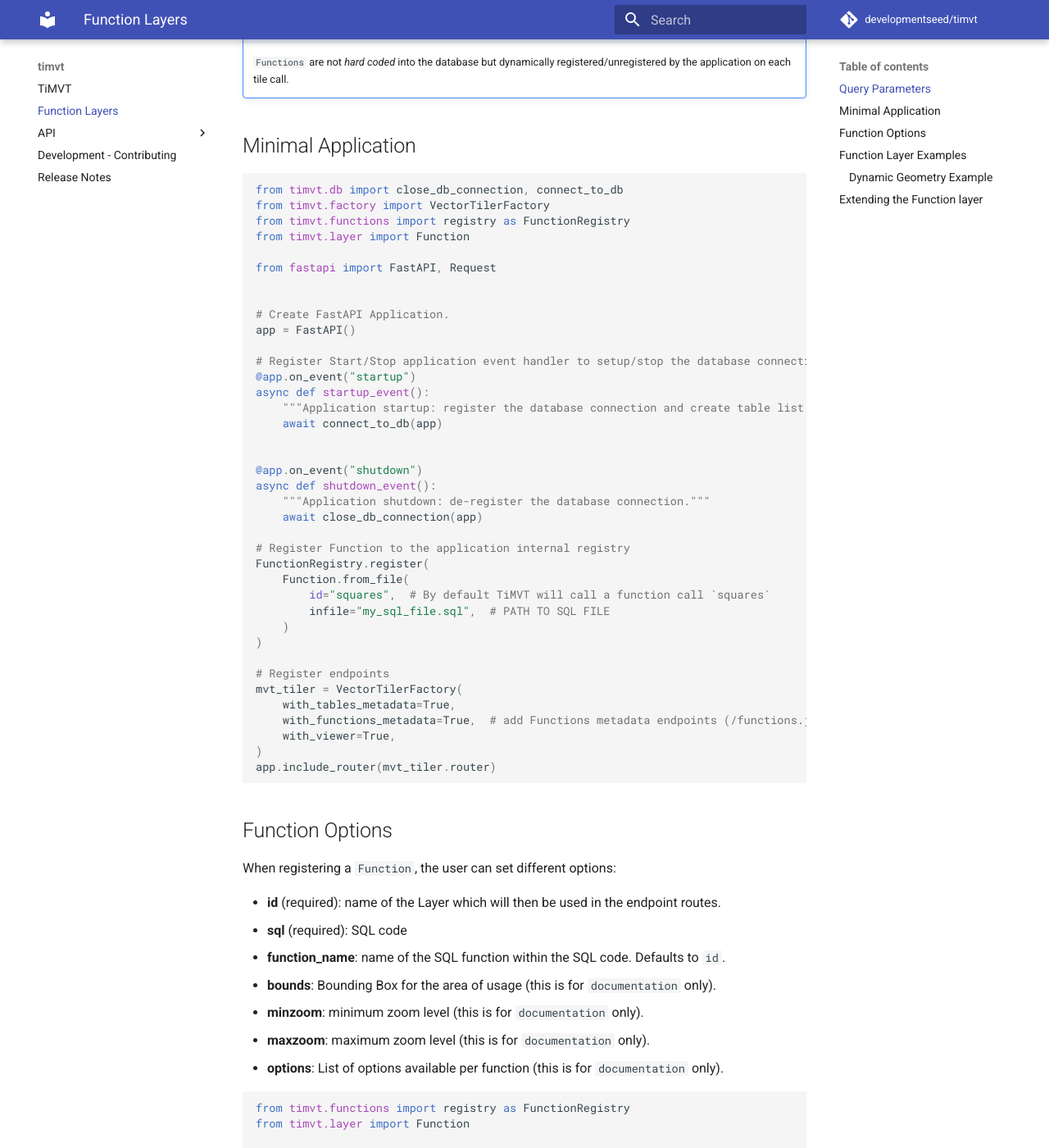
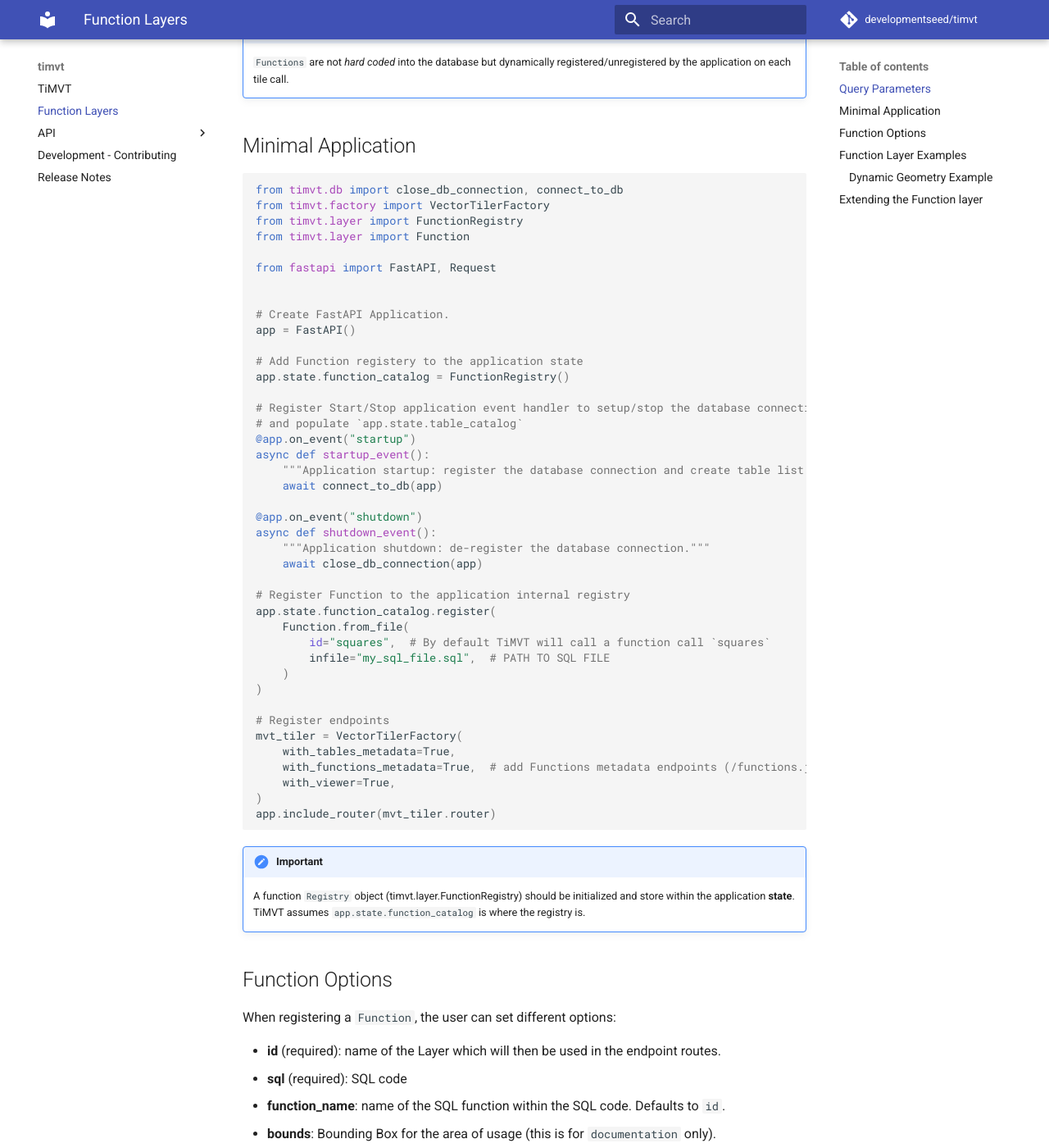
Before and after one commit to developmentseed/timvt, an MkDocs documentation site: the page built from docs/function_layers.md, in a window 1280 px wide and 1400 px high, scrolled down 1154 px. Shown: the whole window at 82% size. Built offline with MkDocs 1.6.1 and Material for MkDocs 9.7.7, drawn with Linux system fonts in a browser that asks for light colours; comment, search, counter and statistics services are not loaded; some of the changed text lies outside the part shown.

Commit message:
store function registry in application state

````diff
--- a/docs/function_layers.md
+++ b/docs/function_layers.md
@@ -42,13 +42,12 @@
 
     `Functions` are not *hard coded* into the database but dynamically registered/unregistered by the application on each tile call.
 
-
 ## Minimal Application
 
 ```python
 from timvt.db import close_db_connection, connect_to_db
 from timvt.factory import VectorTilerFactory
-from timvt.functions import registry as FunctionRegistry
+from timvt.layer import FunctionRegistry
 from timvt.layer import Function
 
 from fastapi import FastAPI, Request
@@ -57,12 +56,15 @@
 # Create FastAPI Application.
 app = FastAPI()
 
+# Add Function registery to the application state
+app.state.function_catalog = FunctionRegistry()
+
 # Register Start/Stop application event handler to setup/stop the database connection
+# and populate `app.state.table_catalog`
 @app.on_event("startup")
 async def startup_event():
     """Application startup: register the database connection and create table list."""
     await connect_to_db(app)
-
 
 @app.on_event("shutdown")
 async def shutdown_event():
@@ -70,7 +72,7 @@
     await close_db_connection(app)
 
 # Register Function to the application internal registry
-FunctionRegistry.register(
+app.state.function_catalog.register(
     Function.from_file(
         id="squares",  # By default TiMVT will call a function call `squares`
         infile="my_sql_file.sql",  # PATH TO SQL FILE
@@ -86,6 +88,10 @@
 app.include_router(mvt_tiler.router)
 ```
 
+!!! Important
+
+    A function `Registry` object (timvt.layer.FunctionRegistry) should be initialized and store within the application **state**. TiMVT assumes `app.state.function_catalog` is where the registry is.
+
 ## Function Options
 
 When registering a `Function`, the user can set different options:
@@ -99,49 +105,44 @@
 - **options**: List of options available per function (this is for `documentation` only).
 
 ```python
-from timvt.functions import registry as FunctionRegistry
 from timvt.layer import Function
 
 
 # Function with Options
-FunctionRegistry.register(
-    Function(
-        id="squares2",
-        sql="""
-            CREATE FUNCTION squares_but_not_squares(
-                xmin float,
-                ymin float,
-                xmax float,
-                ymax float,
-                epsg integer,
-                query_params json
-            )
-            RETURNS bytea AS $$
-            ...
-        """,
-        function_name="squares_but_not_squares",  # This allows to call a specific function within the SQL code
-        bounds=[0.0, 0.0, 180.0, 90.0],  # overwrite default bounds
-        minzoom=9,  # overwrite default minzoom
-        maxzoom=24,  # overwrite default maxzoom
-        options={  # Provide arguments information for documentation
-            {"name": "depth", "default": 2}
-        }
-    )
+Function(
+    id="squares2",
+    sql="""
+        CREATE FUNCTION squares_but_not_squares(
+            xmin float,
+            ymin float,
+            xmax float,
+            ymax float,
+            epsg integer,
+            query_params json
+        )
+        RETURNS bytea AS $$
+        ...
+    """,
+    function_name="squares_but_not_squares",  # This allows to call a specific function within the SQL code
+    bounds=[0.0, 0.0, 180.0, 90.0],  # overwrite default bounds
+    minzoom=9,  # overwrite default minzoom
+    maxzoom=24,  # overwrite default maxzoom
+    options={  # Provide arguments information for documentation
+        {"name": "depth", "default": 2}
+    }
 )
 
 # Using `from_file` class method
-FunctionRegistry.register(
-    Function.from_file(
-        id="squares2",
-        infile="directory/my_sql_file.sql",  # PATH TO SQL FILE
-        function_name="squares_but_not_squares",  # This allows to call a specific function within the SQL code
-        bounds=[0.0, 0.0, 180.0, 90.0],  # overwrite default bounds
-        minzoom=9,  # overwrite default minzoom
-        maxzoom=24,  # overwrite default maxzoom
-        options={  # Provide arguments information for documentation
-            {"name": "depth", "default": 2}
-        }
-    )
+Function.from_file(
+    id="squares2",
+    infile="directory/my_sql_file.sql",  # PATH TO SQL FILE
+    function_name="squares_but_not_squares",  # This allows to call a specific function within the SQL code
+    bounds=[0.0, 0.0, 180.0, 90.0],  # overwrite default bounds
+    minzoom=9,  # overwrite default minzoom
+    maxzoom=24,  # overwrite default maxzoom
+    options={  # Provide arguments information for documentation
+        {"name": "depth", "default": 2}
+    }
 )
 ```
 
````
Also changed, not shown: CHANGES.md (+5 -0 lines), README.md (+5 -0 lines), 6 other files.
